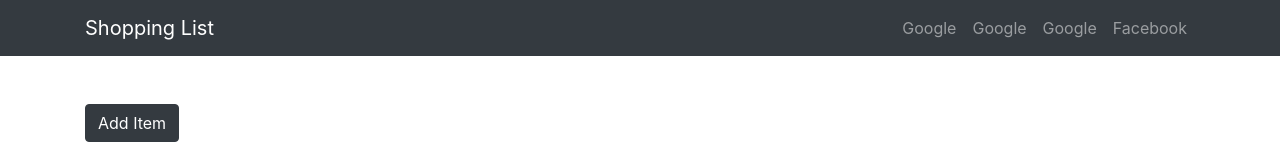
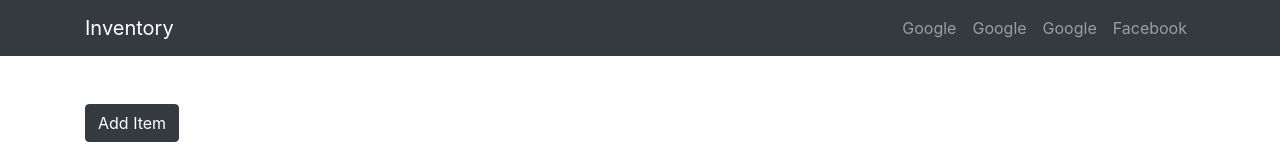
Before and after one commit to aiglinski/MERN, a React (Create React App) app in the folder client/: page / in a window 1280 px wide. Shown: the top 160 px of the page. Built offline with nearby package versions, Linux system fonts and the light colour scheme.

Commit message:
changed navbar slightly

```diff
--- a/client/src/components/AppNavbar.js
+++ b/client/src/components/AppNavbar.js
@@ -27,7 +27,7 @@ class AppNavbar extends Component {
       <div>
         <Navbar color="dark" dark expand="sm" className="mb-5">
           <Container>
-            <NavbarBrand href="/">Shopping List</NavbarBrand>
+            <NavbarBrand href="/">Inventory</NavbarBrand>
             <NavbarToggler onClick={this.toggle} />
             <Collapse isOpen={this.state.isOpen} navbar>
               <Nav className="ml-auto" navbar>
```
